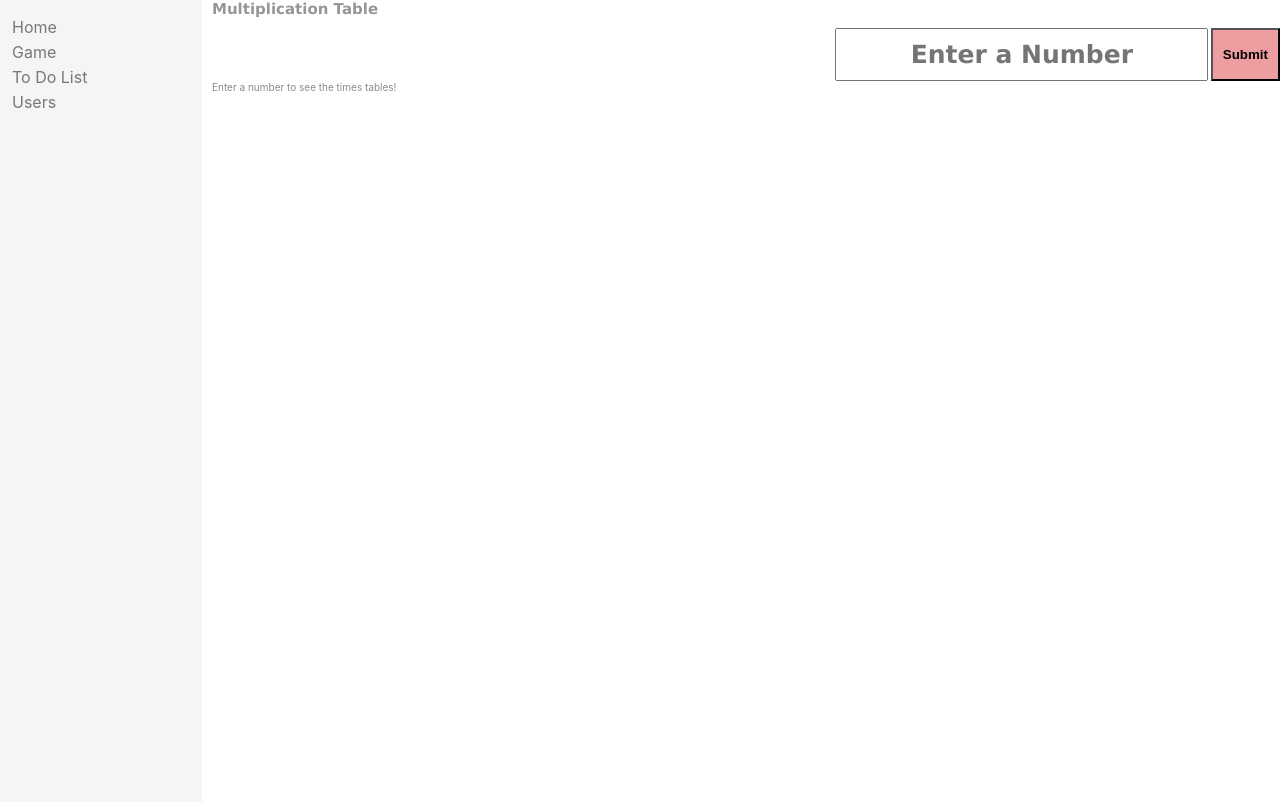
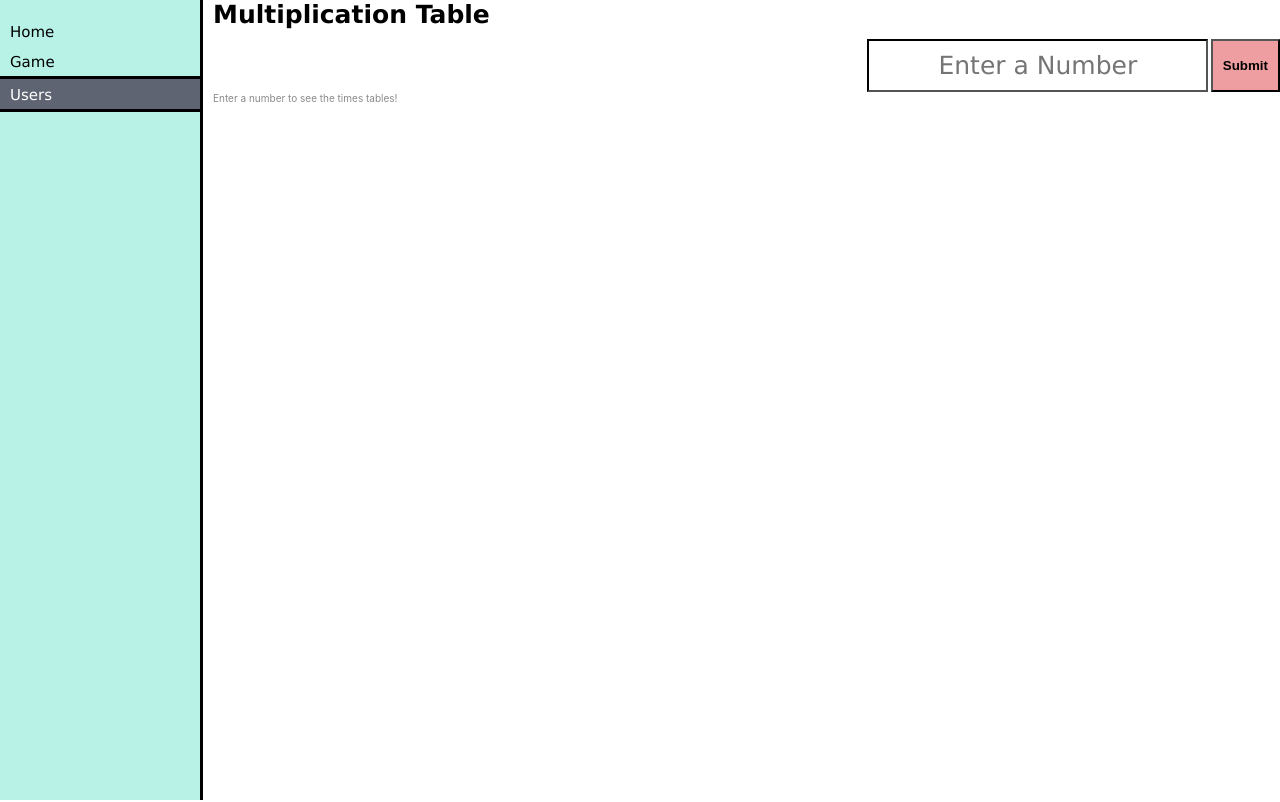
Before and after one commit to R-Dorito/ReactWebsite, a React (Create React App) app: page /users in a window 1280 px wide. Built offline with nearby package versions, Linux system fonts and the light colour scheme.

Commit message:
Luke changes

```diff
--- a/src/components/input/inputStyling.jsx
+++ b/src/components/input/inputStyling.jsx
@@ -5,15 +5,16 @@ export const StyledInputBox = styled.input`
   padding: 10px;
   margin: 0;
   text-align: center;
-  font: bold 25px Verdana, sans-serif;
+  font: 25px Verdana, sans-serif;
   color: #4f6d7a;
+  border-color: black;
 `;
 export const StyledInputSubmit = styled.input`
   background-color: #ee9ea1;
   font-weight: bold;
   padding: 10px;
   margin-left: 2.5px;
-
+  border-color: black;
   &:hover {
     background-color: #e56b6f;
   }
--- a/src/components/mathTable/index.jsx
+++ b/src/components/mathTable/index.jsx
@@ -40,8 +40,19 @@ export class MathTable extends React.Component {
   handleSubmit(event) {
     console.log("submitted");
     const { unsavedInputNumber, inputNumbers } = this.state;
+
+    this.setState({
+      inputNumbers: [
+        unsavedInputNumber,
+        ...inputNumbers.filter((num) => num !== unsavedInputNumber),
+      ],
+      display: true,
+    });
+  }
+  /*
+
+    // old stuff
     const isInputDuplicated = this.checkDuplicates(unsavedInputNumber);
-
     if (unsavedInputNumber && !isInputDuplicated) {
       // && re.test(unsavedInputNumber)) {
       this.setState({
@@ -57,29 +68,30 @@ export class MathTable extends React.Component {
     }
     console.log(inputNumbers);
     //this.reshuffle();
-  }
 
-  checkDuplicates(value) {
-    if (this.state.inputNumbers.includes(value)) {
-      return true;
-    }
-    return false;
-  }
+    */
 
-  bringToAttention(value) {
-    const array = this.state.inputNumbers;
-    let newArr;
-    for (var i = 0; i < array.length; i++) {
-      if (array[i] === value) {
-        newArr = array.splice(i, 1);
-        array.unshift(newArr[0]);
-        this.setState({
-          inputNumbers: array,
-        });
-        break;
-      }
-    }
-  }
+  // checkDuplicates(value) {
+  //   if (this.state.inputNumbers.includes(value)) {
+  //     return true;
+  //   }
+  //   return false;
+  // }
+
+  // bringToAttention(value) {
+  //   const array = this.state.inputNumbers;
+  //   let newArr;
+  //   for (var i = 0; i < array.length; i++) {
+  //     if (array[i] === value) {
+  //       newArr = array.splice(i, 1);
+  //       array.unshift(newArr[0]);
+  //       this.setState({
+  //         inputNumbers: array,
+  //       });
+  //       break;
+  //     }
+  //   }
+  // }
 
   createTextBox() {
     return (
--- a/src/components/mathTable/mathTableStyling.jsx
+++ b/src/components/mathTable/mathTableStyling.jsx
@@ -1,7 +1,7 @@
 import styled from "styled-components";
 
 export const StyledNavList = styled.ul`
-  background-color: #e0f1f5;
+  background-color: #faf3dd;
   // position: absolute;
   margin: 10px 5px 3px 0px;
 
@@ -15,8 +15,8 @@ export const StyledNavList = styled.ul`
   transform: translate(0px, 0px);
 
   &:hover {
-    background-color: #aeebd3;
-    box-shadow: 10px 10px 8px #ced5d6;
+    background-color: #ffdd76;
+    box-shadow: 5px 5px 8px #ced5d6;
     transform: translate(-1px, -1px);
     cursor: move;
   }
@@ -46,6 +46,7 @@ export const Close = styled.h1`
   padding: 2px;
   font: 20px Verdana, sans-serif;
   color: #4f6d7a;
+  font-weight: bold;
   &:hover {
     cursor: pointer;
     color: white;
@@ -65,6 +66,6 @@ export const SmallText = styled.div`
 export const MathHeader = styled.h1`
   margin: 0;
   padding: 0;
-  color: #969696;
-  font: bold 15px Verdana, sans-serif;
+  color: #000000;
+  font: bold 25px Verdana, sans-serif;
 `;
--- a/src/components/navBar/index.jsx
+++ b/src/components/navBar/index.jsx
@@ -4,9 +4,9 @@ import { Link, withRouter } from "react-router-dom";
 
 const StyledNav = styled.nav`
   float: left;
-  padding: 1px;
   margin-right: 10px;
-  background-color: rgb(245, 245, 245);
+  background-color: #b8f2e6;
+  border-style: hidden solid hidden hidden;
   height: 100vh;
   width: 200px;
 `;
@@ -15,46 +15,51 @@ const StyledNavList = styled.ul`
   display: block;
   flex-direction: row;
   list-style-type: none;
-  padding-left: 10px;
+  padding-left: 0px;
 `;
 
 const StyledListItem = styled.li`
   //padding: 6px;
   position: relative;
   display: block;
-  padding: 0 0 5px 1px;
-
-  //background-color: ${(props) => (props.isActive ? "#DD6E42" : "#C0D6DF")};
+  padding: 5px 0 5px 10px;
+  border-color: black;
+  border-style: ${(props) => (props.isActive ? "solid hidden" : null)};
+  background-color: ${(props) => (props.isActive ? "#5E6472" : null)};
 `;
 
 const StyledLink = styled(Link)`
-  color: #777777;
   text-decoration: none;
+  font: 15px Verdana, sans-serif;
+  color: ${(props) => (props.isOn ? "#ffffff" : "#000")};
 
   &:hover {
-    color: #000000;
-    font-weight: bold;
+    //color: #FFA69E;
+    text-decoration: underline;
     transition: background-color 0.2s linear;
   }
 `;
 
 const NavBarComponent = (props) => {
   const { pathname } = props.location;
-  console.log(pathname === "/game");
+
   return (
     <StyledNav>
       <StyledNavList>
         <StyledListItem isActive={pathname === "/"}>
-          <StyledLink to="/">Home</StyledLink>
+          <StyledLink to="/" isOn={pathname === "/"}>
+            Home
+          </StyledLink>
         </StyledListItem>
         <StyledListItem isActive={pathname === "/game"}>
-          <StyledLink to="/game">Game</StyledLink>
-        </StyledListItem>
-        <StyledListItem isActive={pathname === "/todo"}>
-          <StyledLink to="/todo">To Do List</StyledLink>
+          <StyledLink to="/game" isOn={pathname === "/game"}>
+            Game
+          </StyledLink>
         </StyledListItem>
         <StyledListItem isActive={pathname === "/users"}>
-          <StyledLink to="/users">Users</StyledLink>
+          <StyledLink to="/users" isOn={pathname === "/users"}>
+            Users
+          </StyledLink>
         </StyledListItem>
       </StyledNavList>
     </StyledNav>
```
